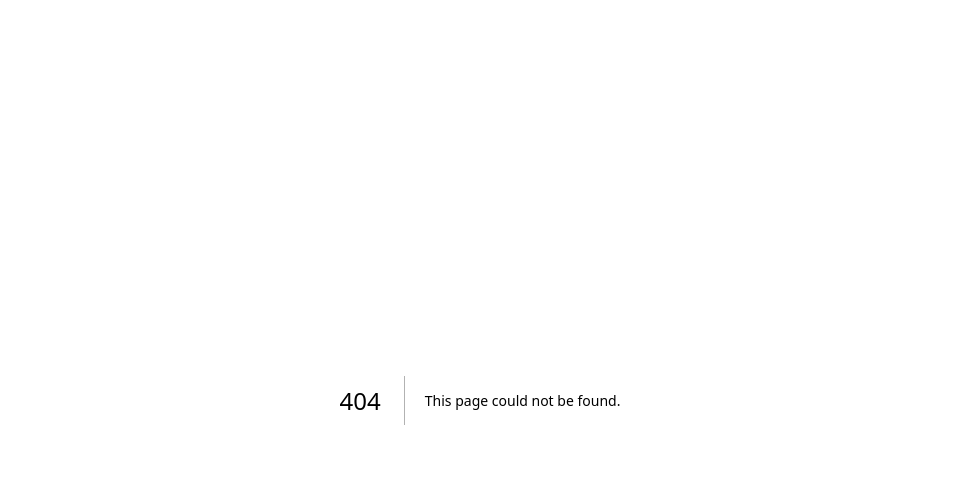
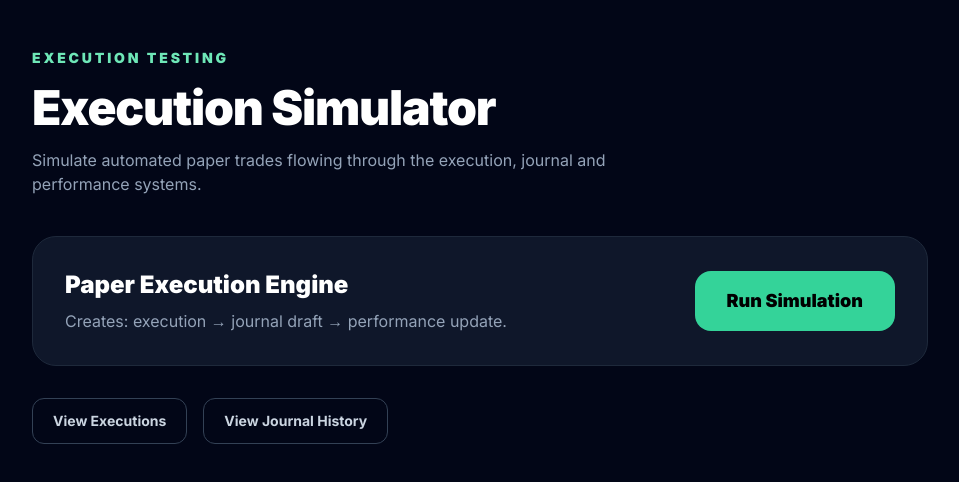
Before and after one commit to bearishbully-edge/bearishbullyedge.com, a Next.js app: page /dashboard/executions/simulator in a window 1280 px wide. Before the commit this address had no page. Shown: the top 482 px of the page, without its empty margins (160-1119 px from the left). Built offline with nearby package versions, Linux system fonts and the light colour scheme.

Commit message:
Add execution simulator page

```diff
--- /dev/null
+++ b/app/dashboard/executions/simulator/page.tsx
@@ -0,0 +1,228 @@
+'use client';
+
+import { useState } from 'react';
+
+type SimulationResult = {
+  ok: boolean;
+  executionId?: string;
+  journalEntryId?: string;
+  reused?: boolean;
+  error?: string;
+  message?: string;
+};
+
+export default function ExecutionSimulatorPage() {
+  const [loading, setLoading] = useState(false);
+
+  const [result, setResult] =
+    useState<SimulationResult | null>(null);
+
+  const runSimulation = async () => {
+    setLoading(true);
+    setResult(null);
+
+    try {
+      const response = await fetch(
+        '/api/trade-executions/create',
+        {
+          method: 'POST',
+
+          headers: {
+            'Content-Type': 'application/json',
+          },
+
+          body: JSON.stringify({
+            userId:
+              'ebddb73c-c217-4c47-bb3e-187b731159fe',
+
+            executionSource: 'paper',
+
+            brokerTradeId: `sim-${Date.now()}`,
+
+            symbol: 'MNQ',
+
+            tradeSide: Math.random() > 0.5
+              ? 'long'
+              : 'short',
+
+            strategyName:
+              'Volatility Expansion Breakout',
+
+            executionMode: 'paper',
+
+            entryPrice: 21450,
+            stopPrice: 21410,
+            targetPrice: 21540,
+            exitPrice: 21505,
+
+            quantity: 1,
+
+            pnl:
+              Math.random() > 0.3
+                ? 420
+                : -180,
+
+            confidenceScore:
+              Math.floor(
+                75 + Math.random() * 25,
+              ),
+
+            setupGrade:
+              Math.random() > 0.5
+                ? 'A+'
+                : 'A',
+
+            biasState: 'aligned',
+
+            volatilityState:
+              'expanding_after_compression',
+
+            liquidityState:
+              'sweep_detected',
+
+            cycleState:
+              'bullish_transition',
+
+            divergenceState:
+              'none',
+
+            economicRiskState:
+              'clear',
+
+            status: 'closed',
+          }),
+        },
+      );
+
+      const data =
+        (await response.json()) as SimulationResult;
+
+      setResult(data);
+    } catch (error) {
+      setResult({
+        ok: false,
+        error: 'simulation_failed',
+        message:
+          error instanceof Error
+            ? error.message
+            : 'Unknown error',
+      });
+    }
+
+    setLoading(false);
+  };
+
+  return (
+    <main className='min-h-screen bg-slate-950 px-6 py-12 text-white'>
+      <div className='mx-auto max-w-4xl'>
+        <div className='mb-10'>
+          <div className='text-sm font-black uppercase tracking-[0.2em] text-emerald-300'>
+            Execution Testing
+          </div>
+
+          <h1 className='mt-4 text-5xl font-black tracking-tight'>
+            Execution Simulator
+          </h1>
+
+          <p className='mt-4 max-w-2xl text-slate-400'>
+            Simulate automated paper trades
+            flowing through the execution,
+            journal and performance systems.
+          </p>
+        </div>
+
+        <div className='rounded-3xl border border-slate-800 bg-slate-900 p-8'>
+          <div className='flex flex-col gap-6 md:flex-row md:items-center md:justify-between'>
+            <div>
+              <div className='text-2xl font-black'>
+                Paper Execution Engine
+              </div>
+
+              <p className='mt-2 text-slate-400'>
+                Creates:
+                execution → journal draft →
+                performance update.
+              </p>
+            </div>
+
+            <button
+              onClick={runSimulation}
+              disabled={loading}
+              className='rounded-2xl bg-emerald-400 px-8 py-4 text-lg font-black text-black transition hover:scale-[1.02] hover:bg-emerald-300 disabled:cursor-not-allowed disabled:opacity-60'
+            >
+              {loading
+                ? 'Running Simulation...'
+                : 'Run Simulation'}
+            </button>
+          </div>
+        </div>
+
+        {result && (
+          <div className='mt-8 rounded-3xl border border-slate-800 bg-slate-900 p-8'>
+            <div className='text-sm font-black uppercase tracking-[0.2em] text-slate-400'>
+              Simulation Result
+            </div>
+
+            <div
+              className={
+                result.ok
+                  ? 'mt-4 text-4xl font-black text-emerald-300'
+                  : 'mt-4 text-4xl font-black text-red-300'
+              }
+            >
+              {result.ok
+                ? 'SUCCESS'
+                : 'FAILED'}
+            </div>
+
+            <div className='mt-6 space-y-4 text-sm text-slate-300'>
+              {result.executionId && (
+                <div>
+                  <span className='font-black text-white'>
+                    Execution ID:
+                  </span>{' '}
+                  {result.executionId}
+                </div>
+              )}
+
+              {result.journalEntryId && (
+                <div>
+                  <span className='font-black text-white'>
+                    Journal Entry:
+                  </span>{' '}
+                  {result.journalEntryId}
+                </div>
+              )}
+
+              {result.reused && (
+                <div className='text-yellow-300'>
+                  Existing execution reused.
+                </div>
+              )}
+
+              {result.message && (
+                <div>{result.message}</div>
+              )}
+            </div>
+          </div>
+        )}
+
+        <div className='mt-8 flex gap-4'>
+          <a
+            href='/dashboard/executions'
+            className='rounded-xl border border-slate-700 px-5 py-3 text-sm font-bold text-slate-300 hover:bg-slate-900 hover:text-white'
+          >
+            View Executions
+          </a>
+
+          <a
+            href='/dashboard/journal/history'
+            className='rounded-xl border border-slate-700 px-5 py-3 text-sm font-bold text-slate-300 hover:bg-slate-900 hover:text-white'
+          >
+            View Journal History
+          </a>
+        </div>
+      </div>
+    </main>
+  );
+}
```
